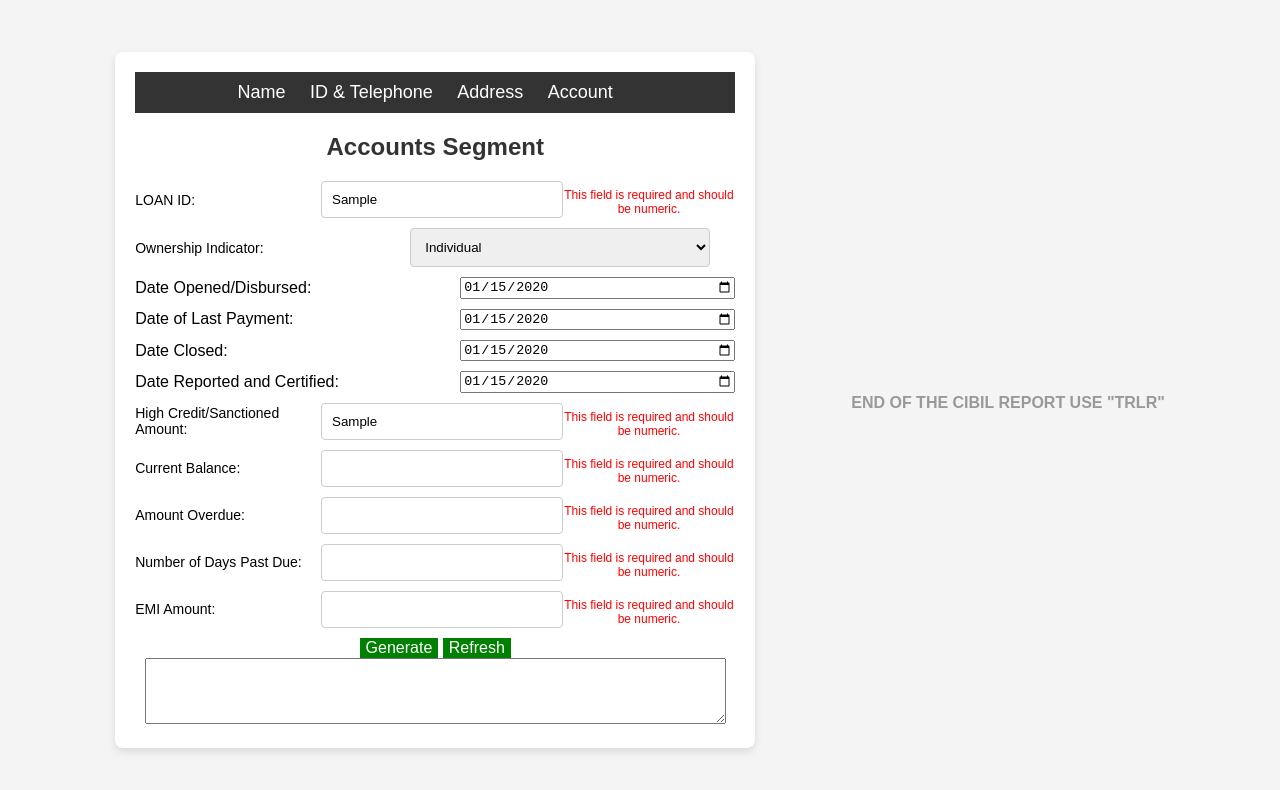
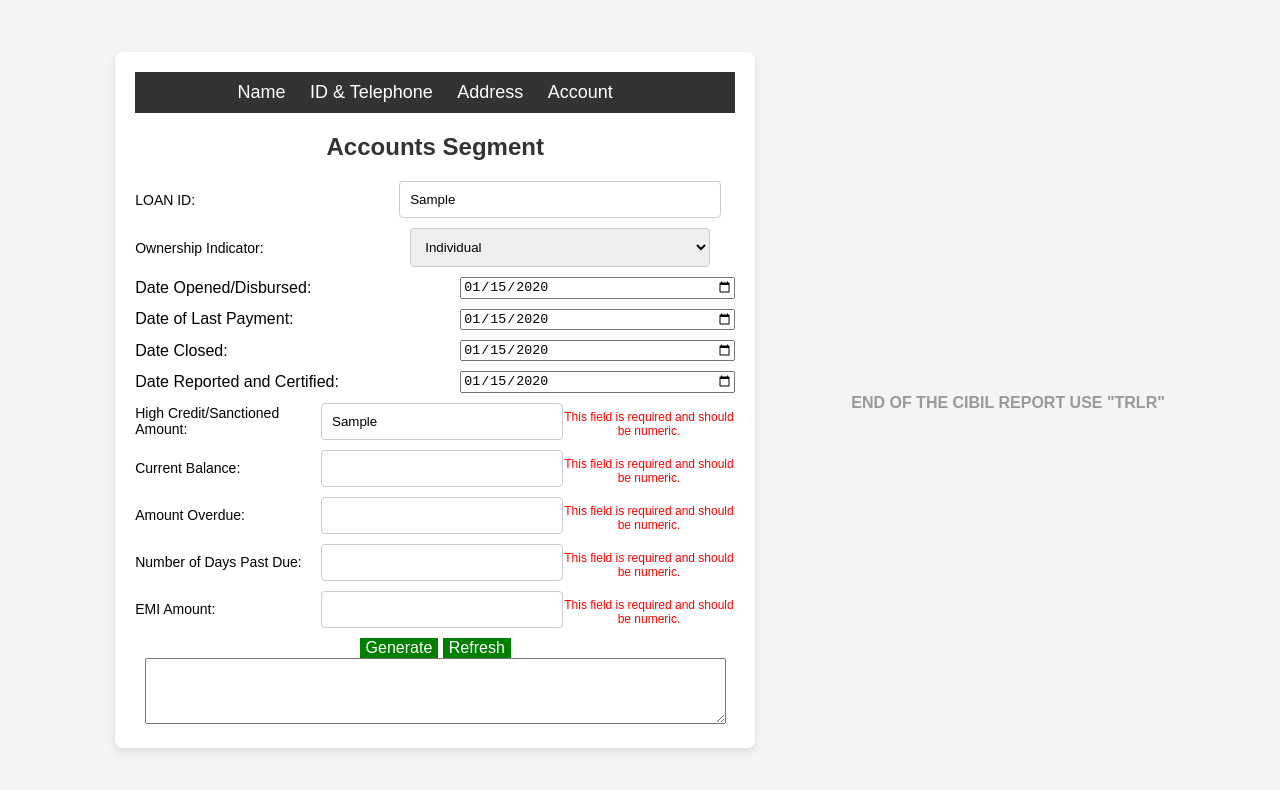
Before and after one commit to yandrapavankarthik/cibil, a plain HTML site: page 2.html in a window 1280 px wide. Both pictures are taken after typing "Sample", "2020-01-15", "2020-01-15", "2020-01-15", "2020-01-15", "Sample" into the empty fields and a click on the button "Generate". Drawn offline with Linux system fonts and the light colour scheme.

Commit message:
Update 2.html

```diff
--- a/2.html
+++ b/2.html
@@ -181,7 +181,7 @@
             <!-- 2nd section (input: 15 bytes, numbers only) -->
             <div class="form-group">
                 <label for="section2">LOAN ID:</label>
-                <input type="text" id="section2" maxlength="15" pattern="\d*" required><br>
+                <input type="text" id="section2" required><br>
                 <span id="error-section2" class="error hidden">This field is required and should be numeric.</span>
             </div>
 
@@ -391,7 +391,7 @@
 
             // Validation
             let isValid = true;
-            if (!section2 || !/^\d+$/.test(section2)) {
+            if (!section2) {
                 document.getElementById('error-section2').classList.remove('hidden');
                 isValid = false;
             } else {
```
